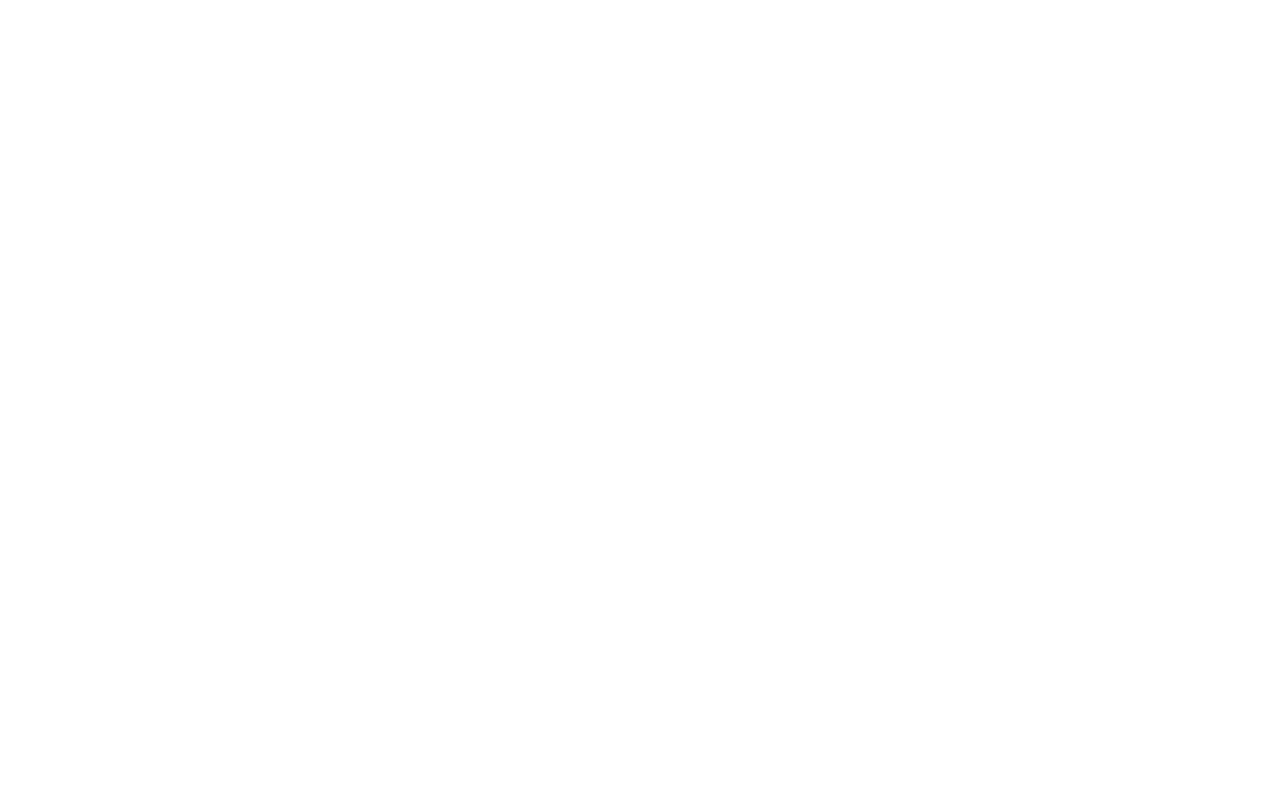
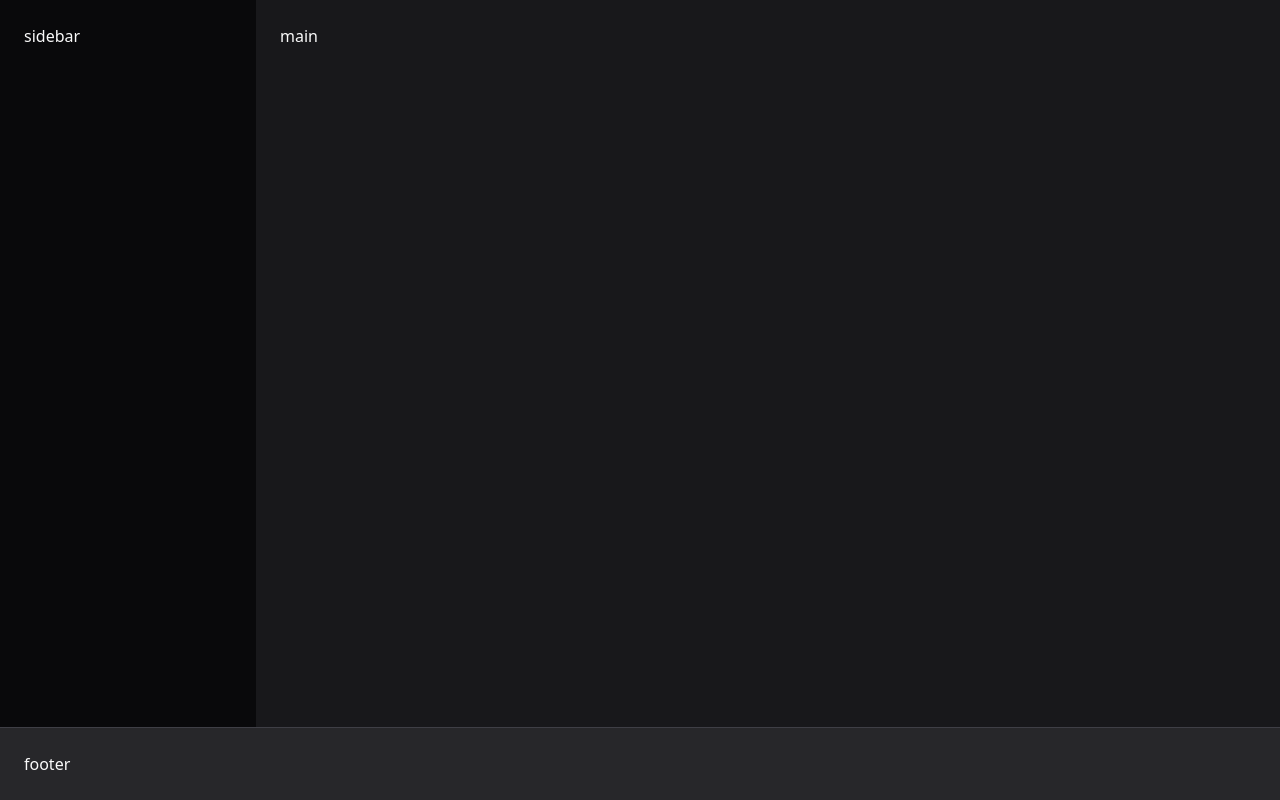
Before and after one commit to ponqueli/tailwind-spotify, a Next.js app: page / in a window 1280 px wide. Built offline with nearby package versions, Linux system fonts and the light colour scheme.

Commit message:
creating page structure

```diff
--- a/src/app/layout.tsx
+++ b/src/app/layout.tsx
@@ -1,7 +1,4 @@
 import './globals.css'
-import { Inter } from 'next/font/google'
-
-const inter = Inter({ subsets: ['latin'] })
 
 export const metadata = {
   title: 'Spotify Clone With Tailwind',
@@ -15,7 +12,7 @@
 }) {
   return (
     <html lang="en">
-      <body className={inter.className}>{children}</body>
+      <body className="bg-zinc-900 text-zinc-50">{children}</body>
     </html>
   )
 }
--- a/src/app/page.tsx
+++ b/src/app/page.tsx
@@ -1,5 +1,11 @@
 export default function Home() {
   return (
-    <main></main>
+    <div className="h-screen flex flex-col">
+      <div className="flex flex-1">
+        <aside className="w-64 bg-zinc-950 p-6">sidebar</aside>
+        <main className="flex-1 p-6">main</main>
+      </div>
+      <footer className="bg-zinc-800 border-t border-zinc-700 p-6">footer</footer>
+    </div>
   )
 }
```
